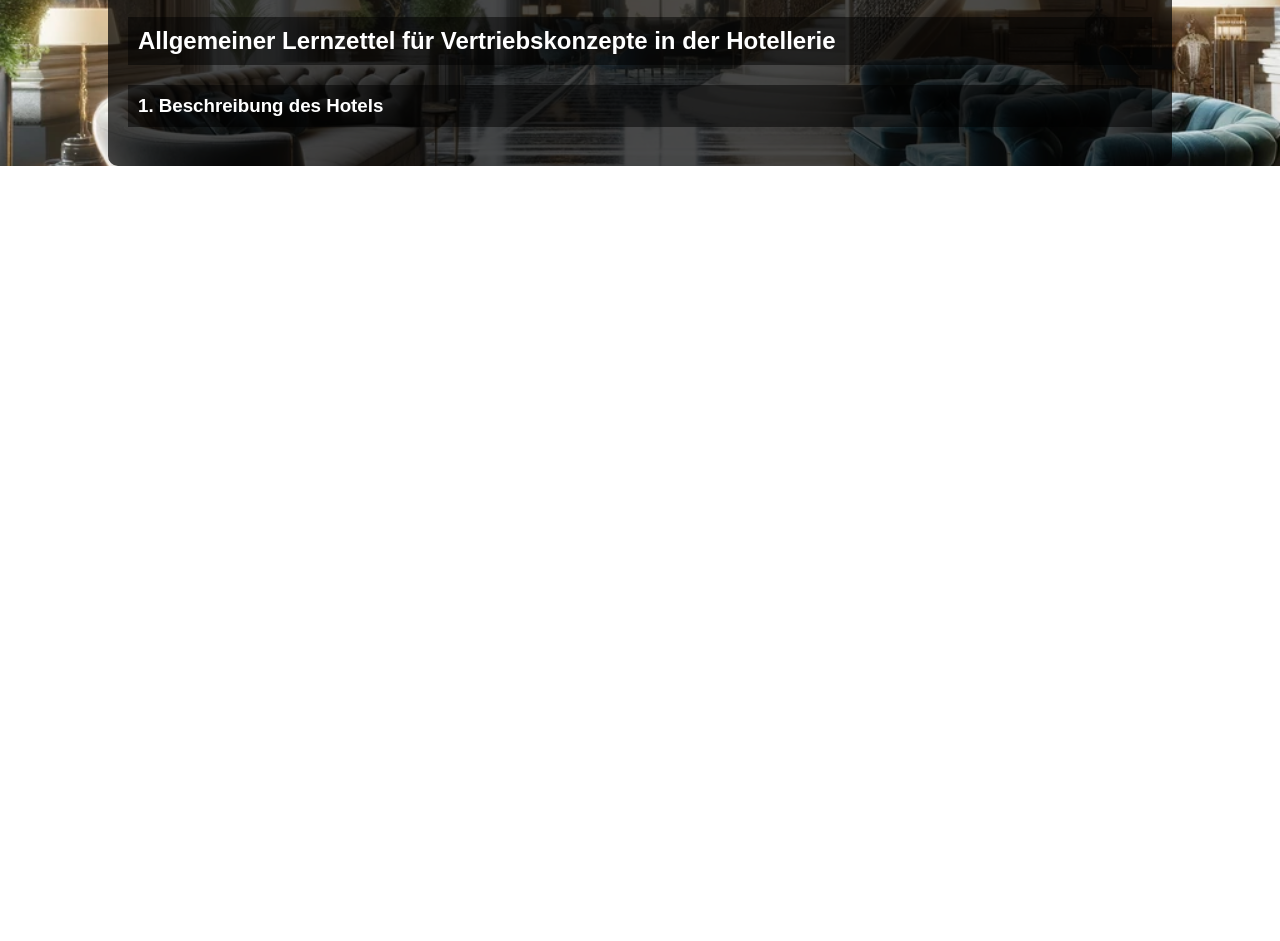
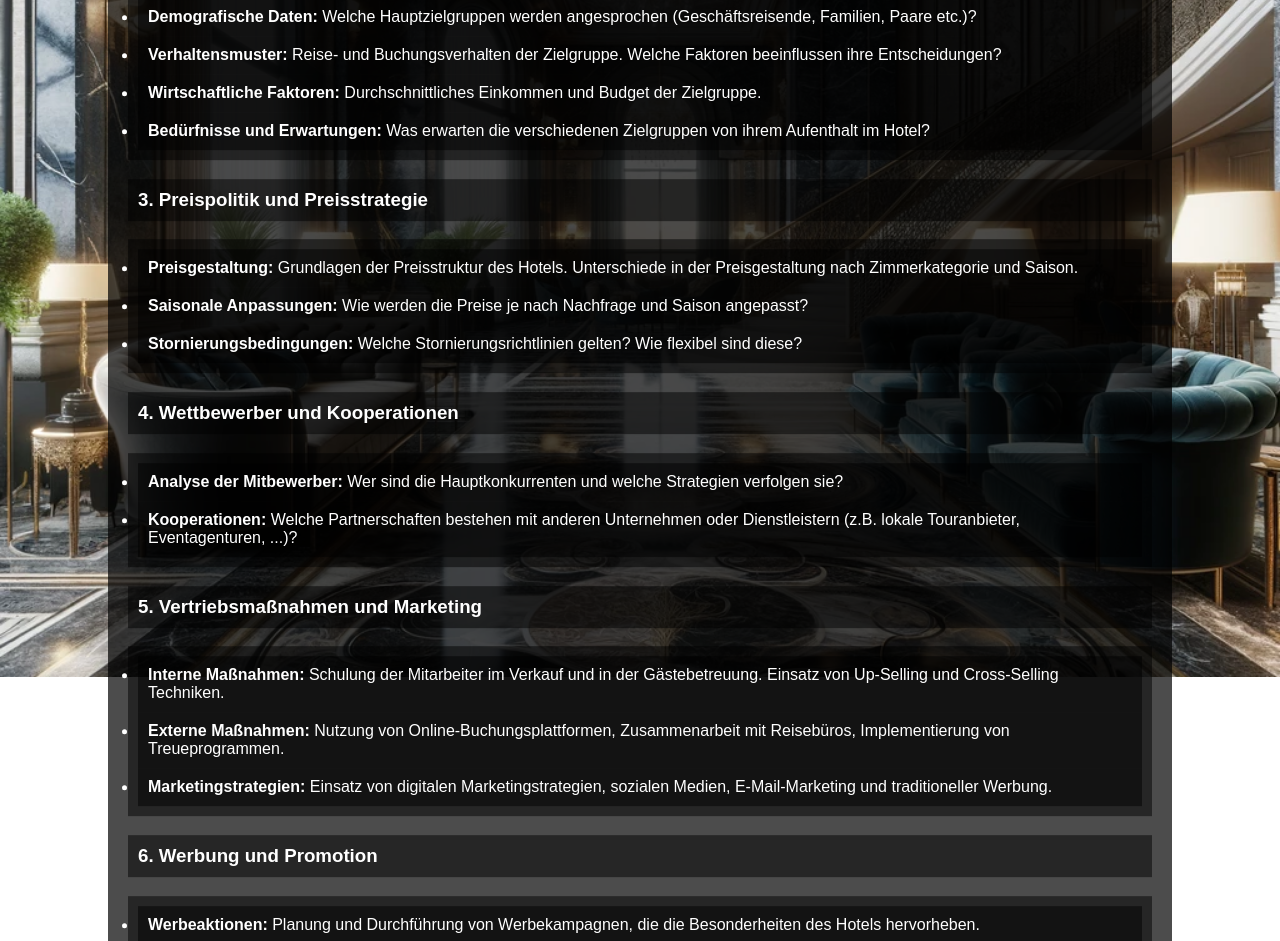
Before and after one commit to jrosario07/https-meinhotel.github.io, a plain HTML site: page index.html in a window 1280 px wide. Shown: the part 123-1064 px from the top of the page. Before the commit the page ends 800 px from the top, so only its background shows below. Drawn offline with Linux system fonts and the light colour scheme.

Commit message:
Update index.html

```diff
--- a/index.html
+++ b/index.html
@@ -6,21 +6,27 @@
     <title>Mein Hotel</title>
     <style>
         body, html {
+            height: 100%;
             margin: 0;
-            padding: 0;
             font-family: Arial, sans-serif;
         }
         .background-image {
             background-image: url('hotel-background.jpg'); /* Stelle sicher, dass der Pfad zum Bild korrekt ist */
             background-size: cover;
             background-position: center;
+            position: absolute;
+            width: 100%;
+            height: 100%;
             color: white;
             text-align: center;
         }
         .content {
+            position: relative;
+            top: 50%;
+            transform: translateY(-50%);
             background-color: rgba(0, 0, 0, 0.7);
             margin: 0 auto;
-            padding: 40px 20px 20px; /* Zusätzlicher Platz oben */
+            padding: 20px;
             width: 80%;
             border-radius: 10px;
         }
@@ -36,12 +42,55 @@
         <div class="content">
             <h1>Willkommen in unserem Hotel</h1>
             <h2>Allgemeiner Lernzettel für Vertriebskonzepte in der Hotellerie</h2>
-            <!-- Deine Abschnitte hier -->
             <div class="section">
                 <h3>1. Beschreibung des Hotels</h3>
-                <!-- Listeninhalte hier -->
+                <ul>
+                    <li><strong>Lage und Erreichbarkeit:</strong> Wie ist das Hotel gelegen? Welche Verkehrsanbindungen gibt es? Sind touristische Attraktionen in der Nähe?</li>
+                    <li><strong>Zimmerangebot:</strong> Anzahl und Kategorien der Zimmer. Welche Besonderheiten bieten die Zimmer?</li>
+                    <li><strong>Ausstattung und Angebote:</strong> Informationen über zusätzliche Angebote wie Spa, Fitnessraum, Konferenzräume, Restaurants etc.</li>
+                    <li><strong>Besondere Merkmale:</strong> Alleinstellungsmerkmale wie Nachhaltigkeitspraktiken, Technologieeinsatz, Barrierefreiheit.</li>
+                </ul>
             </div>
-            <!-- Weitere Abschnitte hier -->
+            <div class="section">
+                <h3>2. Zielgruppe</h3>
+                <ul>
+                    <li><strong>Demografische Daten:</strong> Welche Hauptzielgruppen werden angesprochen (Geschäftsreisende, Familien, Paare etc.)?</li>
+                    <li><strong>Verhaltensmuster:</strong> Reise- und Buchungsverhalten der Zielgruppe. Welche Faktoren beeinflussen ihre Entscheidungen?</li>
+                    <li><strong>Wirtschaftliche Faktoren:</strong> Durchschnittliches Einkommen und Budget der Zielgruppe.</li>
+                    <li><strong>Bedürfnisse und Erwartungen:</strong> Was erwarten die verschiedenen Zielgruppen von ihrem Aufenthalt im Hotel?</li>
+                </ul>
+            </div>
+            <div class="section">
+                <h3>3. Preispolitik und Preisstrategie</h3>
+                <ul>
+                    <li><strong>Preisgestaltung:</strong> Grundlagen der Preisstruktur des Hotels. Unterschiede in der Preisgestaltung nach Zimmerkategorie und Saison.</li>
+                    <li><strong>Saisonale Anpassungen:</strong> Wie werden die Preise je nach Nachfrage und Saison angepasst?</li>
+                    <li><strong>Stornierungsbedingungen:</strong> Welche Stornierungsrichtlinien gelten? Wie flexibel sind diese?</li>
+                </ul>
+            </div>
+            <div class="section">
+                <h3>4. Wettbewerber und Kooperationen</h3>
+                <ul>
+                    <li><strong>Analyse der Mitbewerber:</strong> Wer sind die Hauptkonkurrenten und welche Strategien verfolgen sie?</li>
+                    <li><strong>Kooperationen:</strong> Welche Partnerschaften bestehen mit anderen Unternehmen oder Dienstleistern (z.B. lokale Touranbieter, Eventagenturen, ...)?</li>
+                </ul>
+            </div>
+            <div class="section">
+                <h3>5. Vertriebsmaßnahmen und Marketing</h3>
+                <ul>
+                    <li><strong>Interne Maßnahmen:</strong> Schulung der Mitarbeiter im Verkauf und in der Gästebetreuung. Einsatz von Up-Selling und Cross-Selling Techniken.</li>
+                    <li><strong>Externe Maßnahmen:</strong> Nutzung von Online-Buchungsplattformen, Zusammenarbeit mit Reisebüros, Implementierung von Treueprogrammen.</li>
+                    <li><strong>Marketingstrategien:</strong> Einsatz von digitalen Marketingstrategien, sozialen Medien, E-Mail-Marketing und traditioneller Werbung.</li>
+                </ul>
+            </div>
+            <div class="section">
+                <h3>6. Werbung und Promotion</h3>
+                <ul>
+                    <li><strong>Werbeaktionen:</strong> Planung und Durchführung von Werbekampagnen, die die Besonderheiten des Hotels hervorheben.</li>
+                    <li><strong>Influencer Marketing:</strong> Zusammenarbeit mit Influencern, um spezifische Zielgruppen anzusprechen und die Sichtbarkeit zu erhöhen.</li>
+                    <li><strong>Event-Marketing:</strong> Nutzung von Hotelräumlichkeiten für Veranstaltungen, die sowohl Gäste als auch lokale Besucher anziehen.</li>
+                </ul>
+            </div>
         </div>
     </div>
 </body>
```
